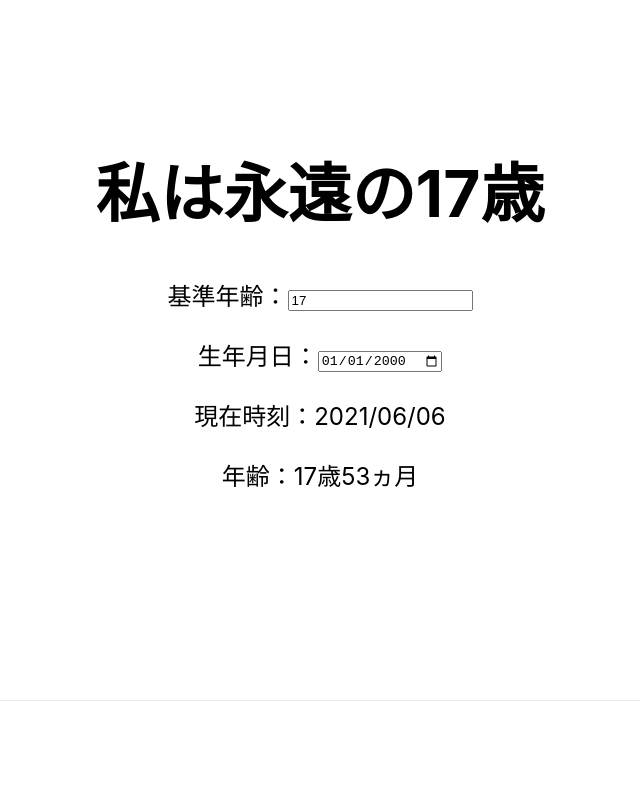
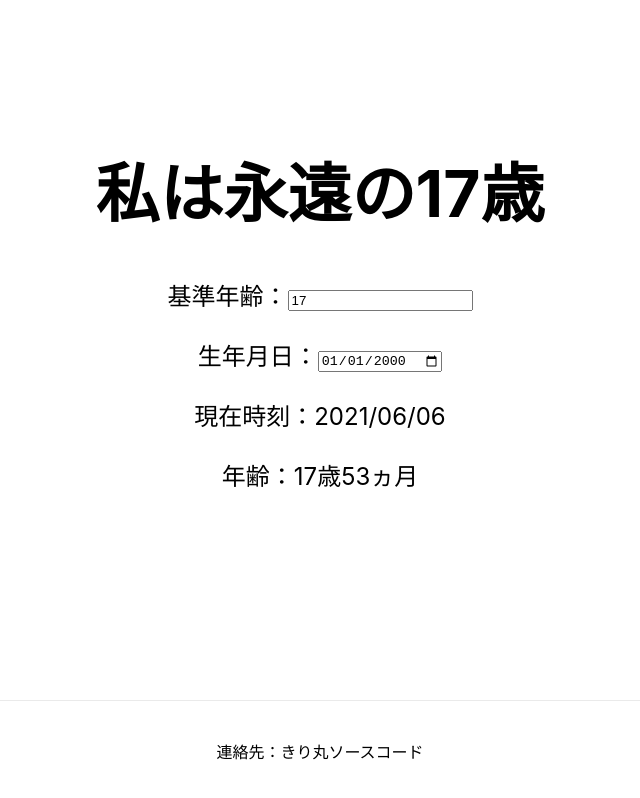
Before and after one commit to hirotoKirimaru/IamEternal17, a Next.js app: page / in a window 1280 px wide. Shown: the whole page, without its empty margins (320-960 px from the left). Built offline with nearby package versions, Linux system fonts and the light colour scheme.

Commit message:
[Add] ソースコードも入れてみる

```diff
--- a/pages/index.js
+++ b/pages/index.js
@@ -74,14 +74,27 @@
       </main>
 
       <footer className={styles.footer}>
-        {/* <a
-          href="https://vercel.com?utm_source=create-next-app&utm_medium=default-template&utm_campaign=create-next-app"
+
+        <a
+          href="https://twitter.com/nainaistar"
           target="_blank"
           rel="noopener noreferrer"
         >
-          Powered by{''}
-          <img src="/vercel.svg" alt="Vercel Logo" className={styles.logo} />
-        </a> */}
+          連絡先：きり丸
+          {/* <img src="/vercel.svg" alt="Vercel Logo" className={styles.logo} /> */}
+        </a>
+
+
+
+        <a
+          href="https://github.com/hirotoKirimaru/IamEternal17"
+          target="_blank"
+          rel="noopener noreferrer"
+        >
+          ソースコード
+
+        </a>
+
       </footer>
     </div>
   )
```
